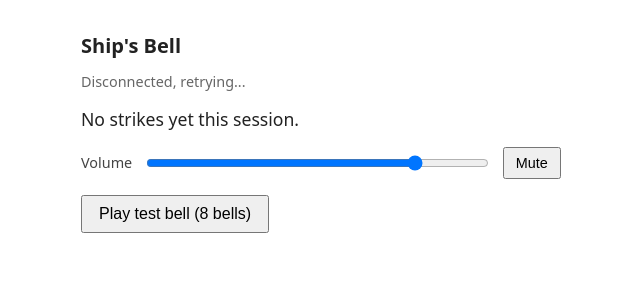
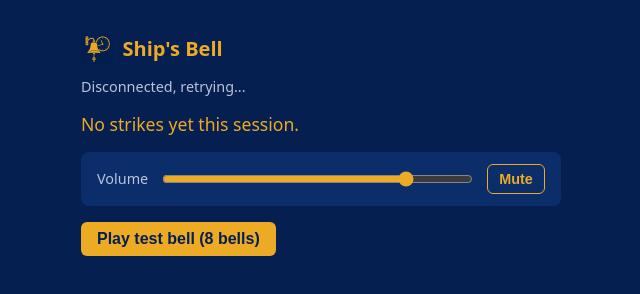
Before and after one commit to BoatHacks/signalk-ships-bells, a website: page public/index.html in a window 1280 px wide. Shown: the whole page, without its empty margins (319-959 px from the left). Drawn offline with Linux system fonts and the light colour scheme.

Commit message:
Add project icon, update webapp to matching navy/gold color scheme

```diff
--- a/package.json
+++ b/package.json
@@ -15,6 +15,10 @@
   ],
   "author": "Tobias Rosenstock",
   "license": "MIT",
+  "signalk": {
+    "appIcon": "./icons/icon.png",
+    "displayName": "Ship's Bell"
+  },
   "repository": {
     "type": "git",
     "url": "git+https://github.com/BoatHacks/signalk-ships-bells.git"
--- a/public/index.html
+++ b/public/index.html
@@ -4,55 +4,89 @@
   <meta charset="utf-8" />
   <title>Ship's Bell</title>
   <meta name="viewport" content="width=device-width, initial-scale=1" />
+  <link rel="icon" type="image/png" href="icons/icon.png" />
   <style>
+    :root {
+      --navy: #041f50;
+      --navy-light: #0b2e6b;
+      --gold: #ecaa25;
+      --gold-dim: #b98419;
+    }
     body {
       font-family: system-ui, sans-serif;
       max-width: 480px;
       margin: 2rem auto;
-      padding: 0 1rem;
-      color: #222;
+      padding: 0 1rem 2rem;
+      color: #f2e9d8;
+      background: var(--navy);
+      min-height: 100vh;
     }
     h1 {
       font-size: 1.25rem;
+      color: var(--gold);
+      display: flex;
+      align-items: center;
+      gap: 0.6rem;
+    }
+    h1 img {
+      width: 32px;
+      height: 32px;
     }
     #status {
       font-size: 0.9rem;
-      color: #666;
+      color: #b9c3d9;
       margin-bottom: 1rem;
     }
     #last-strike {
       font-size: 1.1rem;
       margin-bottom: 1rem;
+      color: var(--gold);
     }
     button {
       font-size: 1rem;
       padding: 0.5rem 1rem;
+      background: var(--gold);
+      color: var(--navy);
+      border: none;
+      border-radius: 6px;
+      font-weight: 600;
+      cursor: pointer;
+    }
+    button:hover {
+      background: var(--gold-dim);
     }
     #controls {
       display: flex;
       align-items: center;
       gap: 0.75rem;
       margin: 1rem 0;
+      background: var(--navy-light);
+      padding: 0.75rem 1rem;
+      border-radius: 8px;
     }
     #controls label {
       font-size: 0.9rem;
-      color: #444;
+      color: #b9c3d9;
     }
     #volume {
       flex: 1;
+      accent-color: var(--gold);
     }
     #mute-button {
       font-size: 0.9rem;
       padding: 0.35rem 0.7rem;
+      background: transparent;
+      color: var(--gold);
+      border: 1px solid var(--gold);
     }
     #mute-button[aria-pressed="true"] {
-      background: #333;
-      color: #fff;
+      background: var(--gold);
+      color: var(--navy);
     }
   </style>
 </head>
 <body>
-  <h1>Ship's Bell</h1>
+  <h1><img src="icons/icon.png" alt="" /> Ship's Bell</h1>
   <div id="status">Connecting...</div>
   <div id="last-strike">No strikes yet this session.</div>
   <div id="controls">
```
Also changed, not shown: README.md, public/icons/icon-72x72.png (added), public/icons/icon.png (added).
